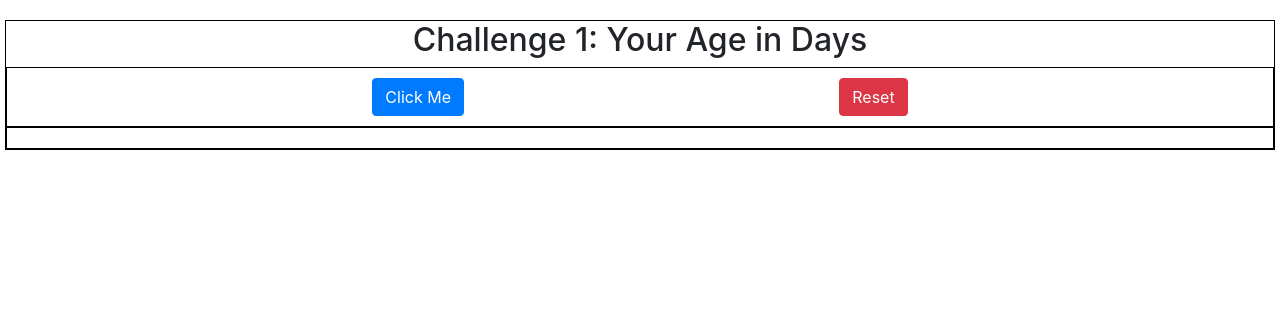
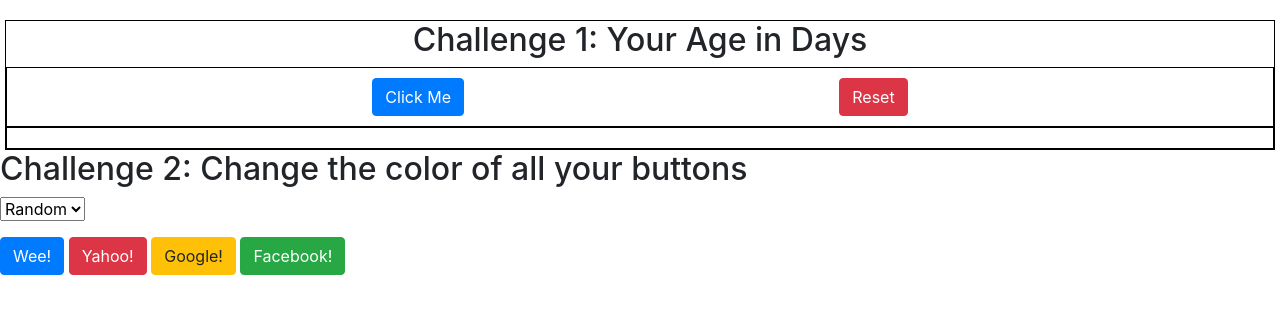
Before and after one commit to LehlohonoloMopeli/JavaScript-Games, a plain HTML site: page index.html in a window 1280 px wide. Drawn offline with nearby package versions, Linux system fonts and the light colour scheme.

Commit message:
Added functionality to change the color of all buttons

```diff
--- a/index.html
+++ b/index.html
@@ -24,6 +24,25 @@
             </div>
         </div>
 
+        <div class="container-2">
+            <h2 id="change-my-color">Challenge 2: Change the color of all your buttons</h2>
+            <div class="flex-box-change-color">
+                <form action="">
+                    <select name="backdrop" id="background" onclick="buttonColorChange(this)">
+                        <option value="random">Random</option>
+                        <option value="red">Red</option>
+                        <option value="green">Green</option>
+                        <option value="reset">Reset</option>
+                    </select>
+                </form>
+                <button class="btn btn-primary">Wee!</button>
+                <button class="btn btn-danger">Yahoo!</button>
+                <button class="btn btn-warning">Google!</button>
+                <button class="btn btn-success">Facebook!</button>
+
+            </div>
+        </div>
+
         <script src="Static/js/script.js"></script>
     </body>
 </html>
```
